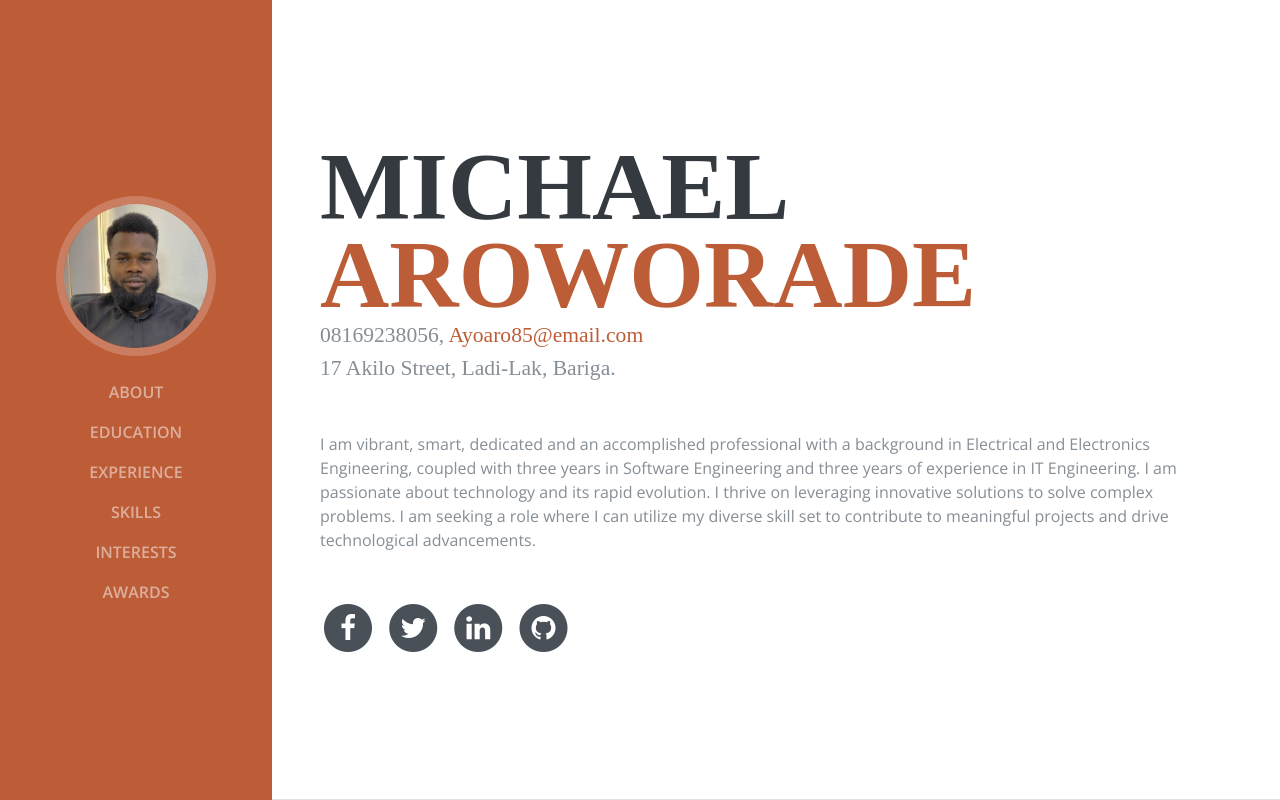
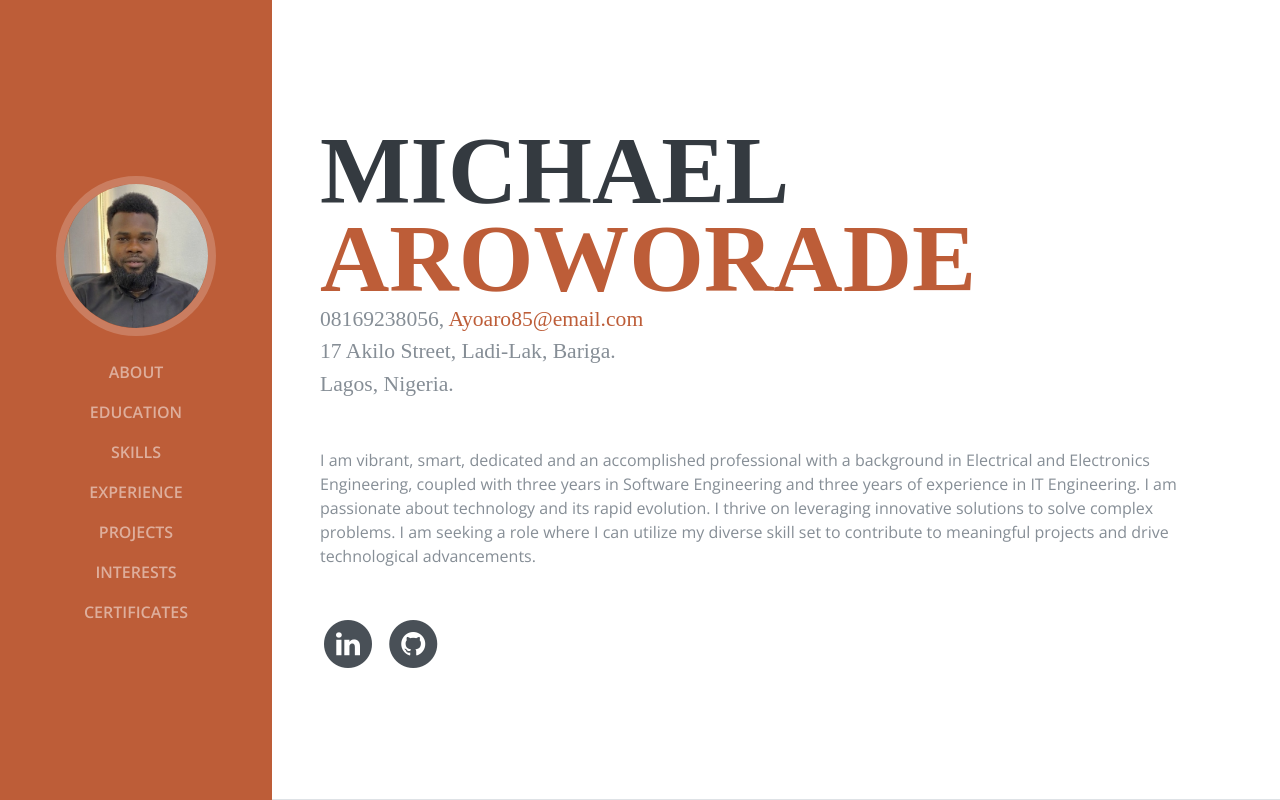
Before and after one commit to mikearoworade/michael-portfolio, a plain HTML site: page index.html in a window 1280 px wide. Shown: the top 800 px of the page. Drawn offline with nearby package versions, Linux system fonts and the light colour scheme; a web font is replaced by a local one.

Commit message:
Portfolio Starter

```diff
--- a/index.html
+++ b/index.html
@@ -31,16 +31,19 @@
               <a class="nav-link js-scroll-trigger" href="#education">Education</a>
             </li>
             <li class="nav-item">
+              <a class="nav-link js-scroll-trigger" href="#skills">Skills</a>
+            </li>
+            <li class="nav-item">
                 <a class="nav-link js-scroll-trigger" href="#experience">Experience</a>
-              </li>
+            </li>
             <li class="nav-item">
-              <a class="nav-link js-scroll-trigger" href="#skills">Skills</a>
+              <a class="nav-link js-scroll-trigger" href="#projects">Projects</a>
             </li>
             <li class="nav-item">
               <a class="nav-link js-scroll-trigger" href="#interests">Interests</a>
             </li>
             <li class="nav-item">
-              <a class="nav-link js-scroll-trigger" href="#awards">Awards</a>
+              <a class="nav-link js-scroll-trigger" href="#certificates">Certificates</a>
             </li>
           </ul>
         </div>
@@ -56,25 +59,11 @@
               <a href="mailto:name@email.com">Ayoaro85@email.com</a>
               <br>
               17 Akilo Street, Ladi-Lak, Bariga.
+              <br>
+              Lagos, Nigeria.
             </div>
             <p class="mb-5">I am vibrant, smart, dedicated and an accomplished professional with a background in Electrical and Electronics Engineering, coupled with three years in Software Engineering and three years of experience in IT Engineering. I am passionate about technology and its rapid evolution. I thrive on leveraging innovative solutions to solve complex problems. I am seeking a role where I can utilize my diverse skill set to contribute to meaningful projects and drive technological advancements.</p>
             <ul class="list-inline list-social-icons mb-0">
-              <li class="list-inline-item">
-                <a href="#">
-                  <span class="fa-stack fa-lg">
-                    <i class="fa fa-circle fa-stack-2x"></i>
-                    <i class="fa fa-facebook fa-stack-1x fa-inverse"></i>
-                  </span>
-                </a>
-              </li>
-              <li class="list-inline-item">
-                <a href="#">
-                  <span class="fa-stack fa-lg">
-                    <i class="fa fa-circle fa-stack-2x"></i>
-                    <i class="fa fa-twitter fa-stack-1x fa-inverse"></i>
-                  </span>
-                </a>
-              </li>
               <li class="list-inline-item">
                 <a href="#">
                   <span class="fa-stack fa-lg">
```
